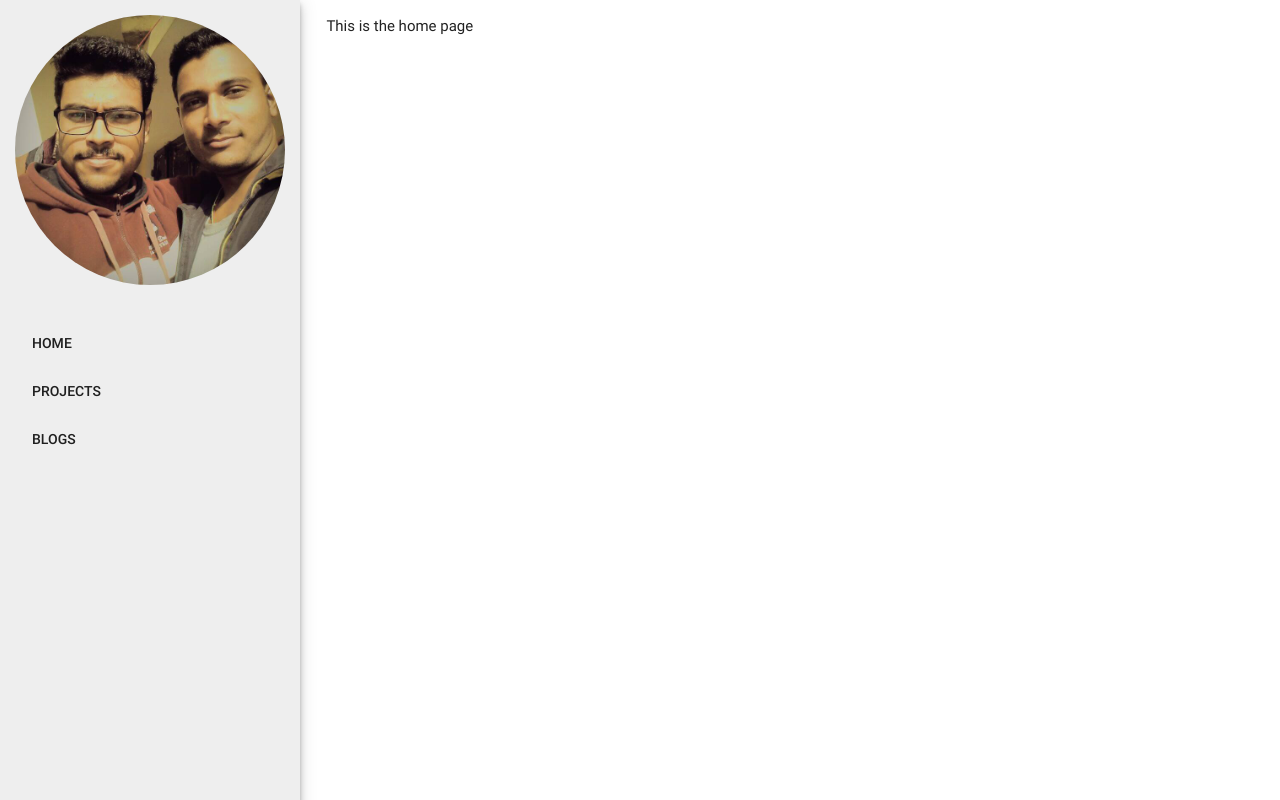
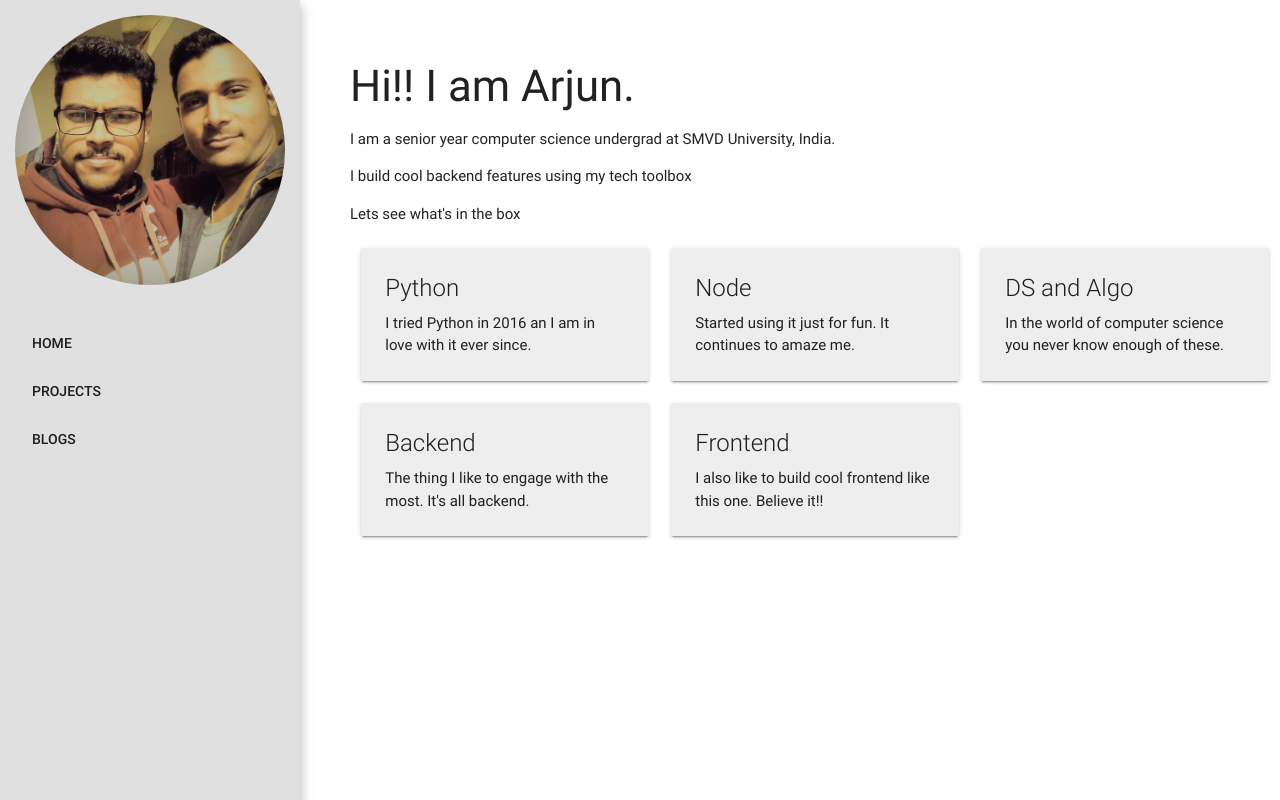
Before and after one commit to arjunsinghy96/arjunsinghy96.github.io, a plain HTML site: page index.html in a window 1280 px wide. Drawn offline with nearby package versions, Linux system fonts and the light colour scheme.

Commit message:
Add style.css
Adds style.css and inline templetes in index.html

```diff
--- /dev/null
+++ b/assets/css/style.css
@@ -0,0 +1,19 @@
+@media only screen and (max-width: 600px) {
+  .content {
+    padding-left: 10px;
+    padding-right: 10px;
+  }
+}
+
+@media only screen and (max-width: 992px) and (min-width: 600px) {
+  .content {
+    padding-left: 15px;
+    padding-right: 15px;
+    }
+}
+
+@media only screen and (min-width: 992px) {
+  .content {
+    padding-left: 350px;
+    }
+}
--- a/assets/js/app.js
+++ b/assets/js/app.js
@@ -1,5 +1,20 @@
 Vue.component('home-page', {
-  template: '<p>This is the home page</p>'
+  data: function() {
+    return {
+      skills: [
+        { name: 'Python',
+          description: 'I tried Python in 2016 an I am in love with it ever since.' },
+        { name: 'Node',
+          description: 'Started using it just for fun. It continues to amaze me.'},
+        { name: 'DS and Algo',
+          description: 'In the world of computer science you never know enough of these.'},
+        { name: 'Backend',
+          description: 'The thing I like to engage with the most. It\'s all backend.'},
+        { name: 'Frontend',
+          description: 'I also like to build cool frontend like this one. Believe it!!'}
+      ]
+    }
+    }
   })
 
 Vue.component('projects-page', {
--- a/index.html
+++ b/index.html
@@ -6,6 +6,7 @@
       <link href="https://fonts.googleapis.com/icon?family=Material+Icons" rel="stylesheet">
       <!--Import materialize.css-->
       <link type="text/css" rel="stylesheet" href="/assets/css/materialize.min.css"  media="screen,projection"/>
+      <link type="text/css" rel="stylesheet" href="/assets/css/style.css" media="screen,projection"/>
 
       <!--Let browser know website is optimized for mobile-->
       <meta name="viewport" content="width=device-width, initial-scale=1.0"/>
@@ -14,17 +15,39 @@
     <body>
       <!--Import jQuery before materialize.js-->
       <!-- Vue is great. Use Vue-->
-      <div id="app" class="container">
+      <div id="app">
       <!-- Side Navigation Stuff -->
-        <ul class="side-nav fixed grey lighten-3 z-depth-3">
+        <ul id="slide-out" class="side-nav fixed grey lighten-2 z-depth-4">
           <li><img style="width:90%; height:auto; margin:5%" class="circle" src="/assets/static/images/master_image.jpeg">
           <li v-for="item in navItems">
             <a class='waves-effect' href='#' @click="changePage(item.name)">{{item.name.toUpperCase()}}</a>
           </li>
         </ul>
+
+        <a href="#" data-activates="slide-out" class="button-collapse btn-floating waves-effect waves-light blue"><i class="material-icons">menu</i></a>
       <!-- Side Navigation Stuff Ends -->
-      <div class="container">
-        <home-page v-if="currentPage === 'home'"></home-page>
+
+      <div class="content">
+        <home-page v-if="currentPage === 'home'" inline-template>
+          <div>
+            <h3>Hi!! I am Arjun.</h3>
+            <p>I am a senior year computer science undergrad at SMVD University, India.</p>
+            <p>I build cool backend features using my tech toolbox</p>
+            <p>Lets see what's in the box</p>
+            <div class="row">
+              <div v-for="skill in skills" class="col s12 m4 l4">
+
+                  <div class="card grey lighten-3">
+                    <div class="card-content">
+                      <span class="card-title">{{ skill.name }}</span>
+                      <p>{{ skill.description }}</p>
+                    </div>
+
+                </div>
+              </div>
+            </div>
+          </div>
+        </home-page>
         <projects-page v-else-if="currentPage === 'projects'"></projects-page>
         <blogs-page v-else-if="currentPage === 'blogs'"></blogs-page>
       </div>
@@ -33,5 +56,11 @@
       <script type="text/javascript" src="/assets/js/app.js"></script>
       <script type="text/javascript" src="https://code.jquery.com/jquery-3.2.1.min.js"></script>
       <script type="text/javascript" src="/assets/js/materialize.min.js"></script>
+      <script type="text/javascript">
+        $(document).ready(function(){
+          $('.carousel').carousel();
+        });
+        $(".button-collapse").sideNav();
+      </script>
     </body>
   </html>
```
